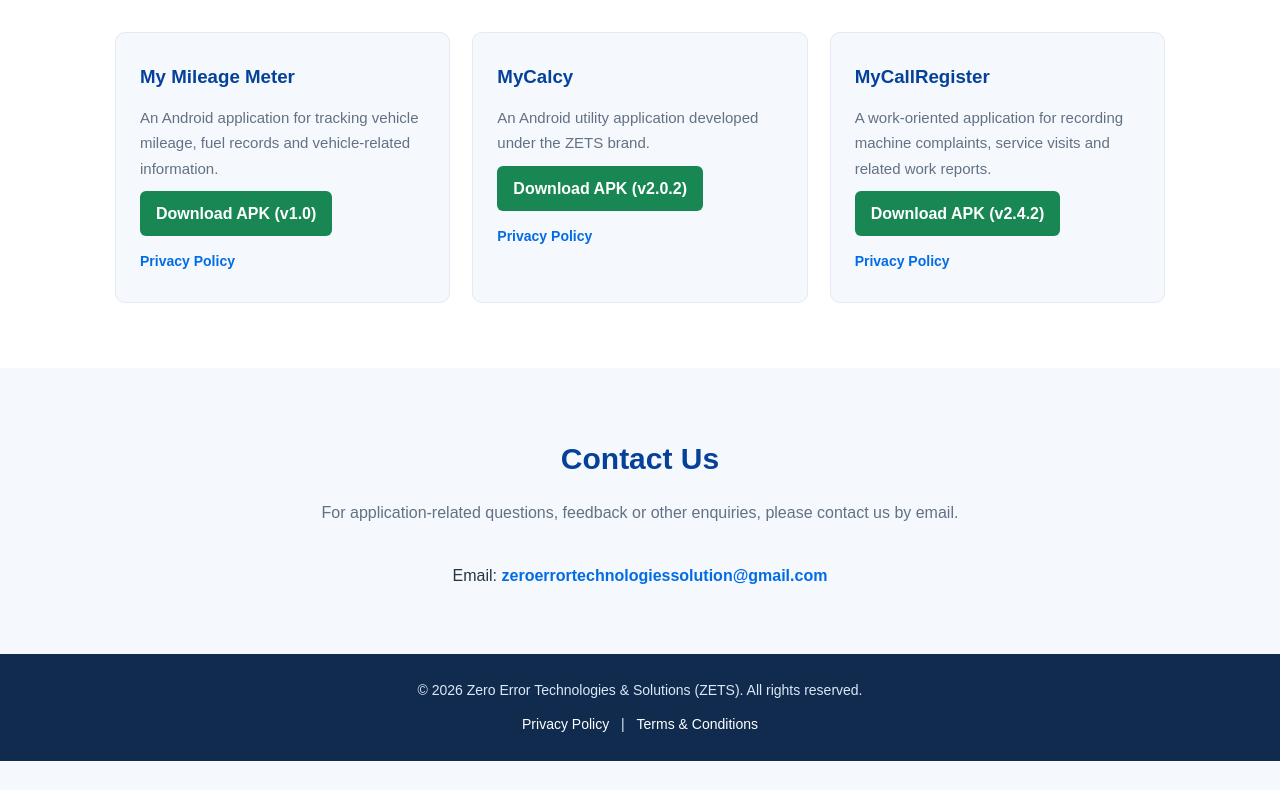
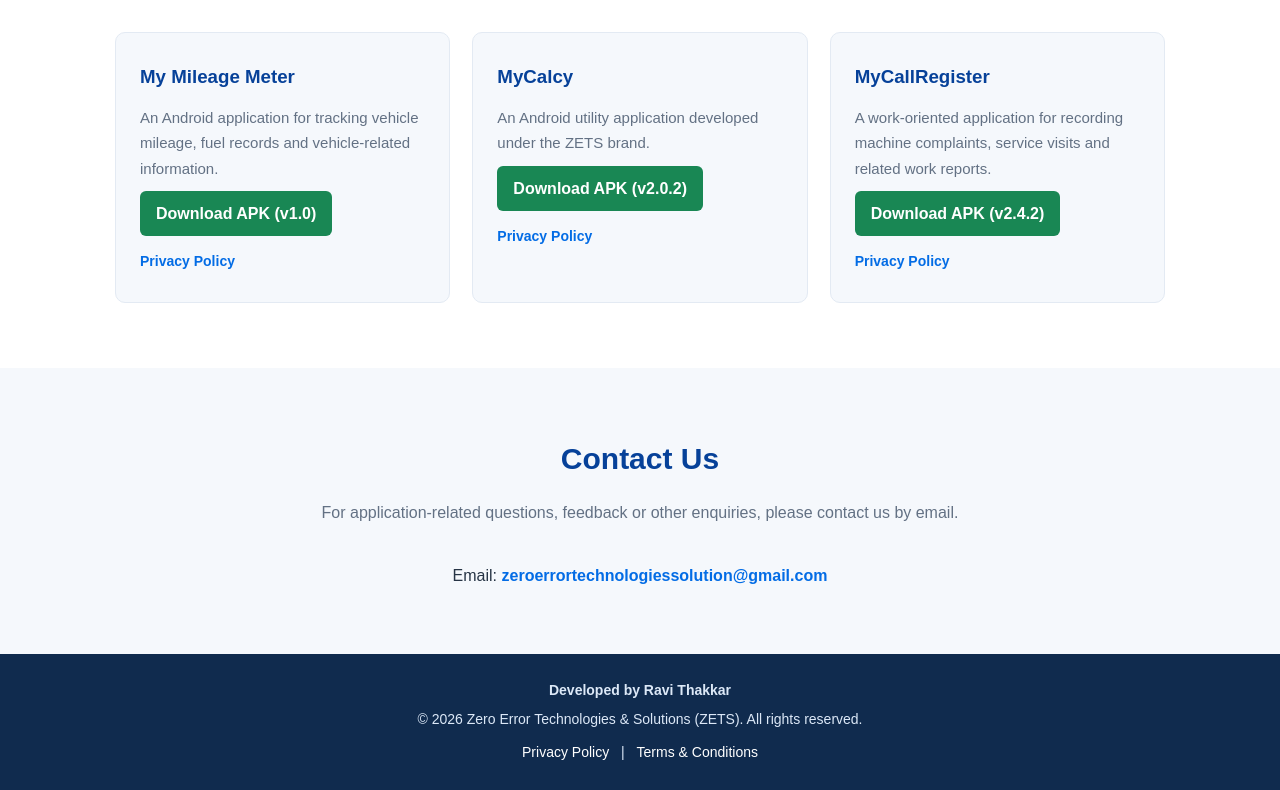
Before and after one commit to zetecsol/zetecsol.github.io, a plain HTML site: page index.html in a window 1280 px wide. Shown: the part 960-1750 px from the top of the page. Before the commit the page ends 1721 px from the top, so only its background shows below. Drawn offline with Linux system fonts and the light colour scheme.

Commit message:
Update footer style for developer credit

```diff
--- a/index.html
+++ b/index.html
@@ -356,7 +356,9 @@
 </main>
 
 <footer>
-    <p>
+<p style="font-weight: 600; margin-bottom: 5px;">
+    Developed by Ravi Thakkar
+</p>    <p>
         &copy; 2026 Zero Error Technologies & Solutions (ZETS).
         All rights reserved.
     </p>
```
